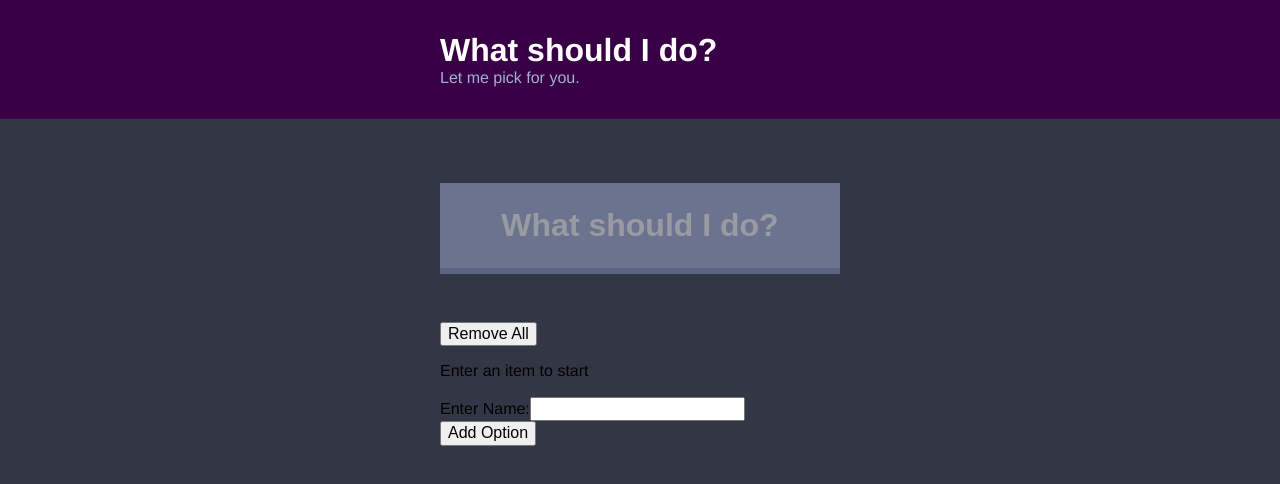
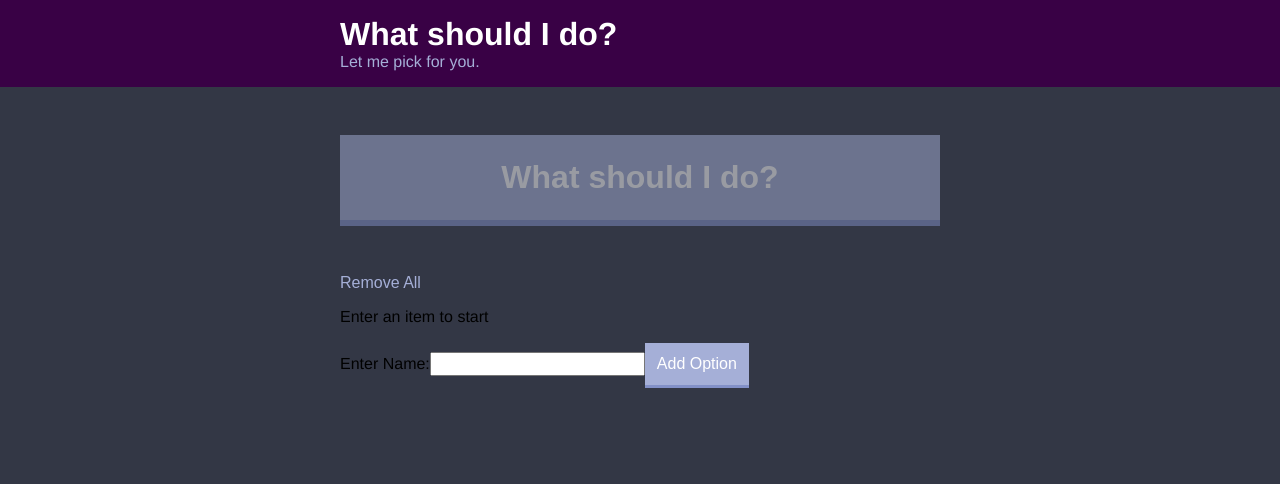
Before and after one commit to vic6/what-to-do, a React app: page / in a window 1280 px wide. Shown: the top 484 px of the page. Built offline with nearby package versions, Linux system fonts and the light colour scheme.

Commit message:
Add button styling

```diff
--- a/src/AddOption.jsx
+++ b/src/AddOption.jsx
@@ -19,7 +19,7 @@ class AddOption extends React.Component {
         {this.state.error && <p>{this.state.error}</p>}
         <form onSubmit={this.handleAddOption}>
           Enter Name:<input autoComplete="off" type="text" name="option" />
-          <button>Add Option</button>
+          <button className='button'>Add Option</button>
         </form>
       </div>
     );
--- a/src/Header.jsx
+++ b/src/Header.jsx
@@ -1,10 +1,10 @@
 import React from "react";
 
 const Header = props => (
-  <div className='header'>
-    <div className='container'>
-      <h1 className='header__title'>{props.title}</h1>
-      <h2 className='header__subtitle'>{props.subTitle}</h2>
+  <div className="header">
+    <div className="container">
+      <h1 className="header__title">{props.title}</h1>
+      {props.subTitle && <h2 className="header__subtitle">{props.subTitle}</h2>}
     </div>
   </div>
 );
--- a/src/Option.jsx
+++ b/src/Option.jsx
@@ -4,7 +4,7 @@ const Option = props => (
   <div>
     {props.itemText}
     <button
-      className='button'
+      className='button button--link'
       onClick={event => {
         props.handleDeleteOption(props.itemText);
       }}
--- a/src/Options.jsx
+++ b/src/Options.jsx
@@ -1,10 +1,15 @@
 import React from "react";
-import Option from './Option.jsx';
+import Option from "./Option.jsx";
 
 const Options = props => {
   return (
     <div>
-      <button onClick={props.handleDeleteOptions}>Remove All</button>
+      <button
+        className="button button--link"
+        onClick={props.handleDeleteOptions}
+      >
+        Remove All
+      </button>
       {props.options.length === 0 && <p>Enter an item to start</p>}
       {props.options.map(item => (
         <Option
--- a/src/WhatToDoApp.jsx
+++ b/src/WhatToDoApp.jsx
@@ -29,7 +29,6 @@ class WhatToDoApp extends React.Component {
       selectedOption: option
     }));
   };
-  //Don't forget to return state
 
   clearModal = () => {
     this.setState({
--- a/src/app.jsx
+++ b/src/app.jsx
@@ -1,7 +1,7 @@
 import React from "react";
 import ReactDOM from "react-dom";
 import WhatToDoApp from "./WhatToDoApp.jsx";
-import 'normalize.css/normalize.css';
+import "normalize.css/normalize.css";
 import "./styles/styles.scss";
 
 ReactDOM.render(<WhatToDoApp />, document.getElementById("app"));
--- a/src/styles/components/_button.scss
+++ b/src/styles/components/_button.scss
@@ -22,3 +22,11 @@
   font-weight: 500;
   padding: $s-size;
 }
+
+.button--link {
+  background: none;
+  border: none;
+  color: $light-purple;
+  padding: 0;
+
+}
--- a/src/styles/components/_container.scss
+++ b/src/styles/components/_container.scss
@@ -1,5 +1,5 @@
 .container {
-  max-width: 40rem;
+  max-width: 60rem;
   margin: 0 auto;
-  padding: $m-size;
+  padding: 0 $m-size;
 }
```
